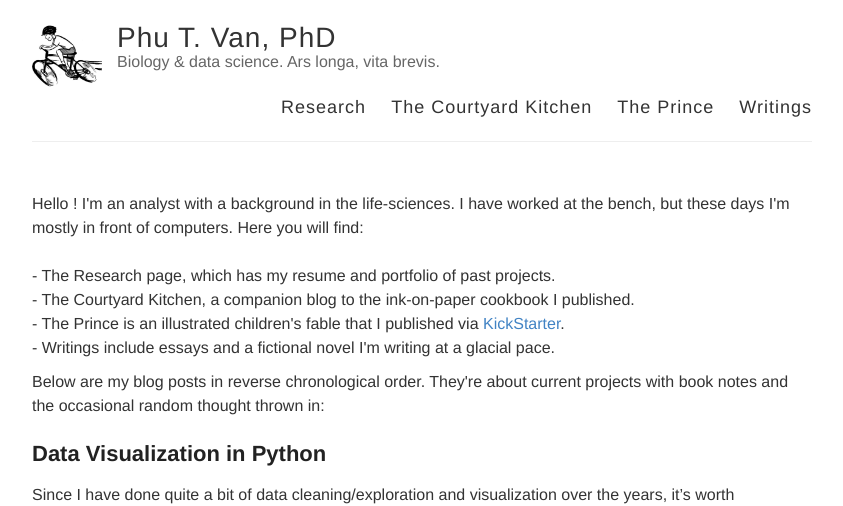
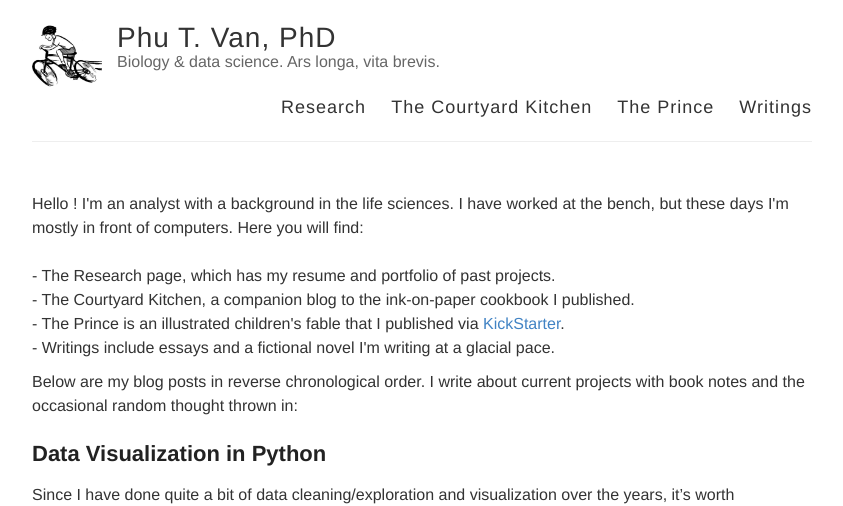
Before and after one commit to ptvan/ptvan.github.io, a Jekyll site: the page built from index.html, in a window 1280 px wide and 900 px high. Shown: the top 506 px of the window, without its empty margins (218-1061 px from the left). Built offline with Jekyll 4.4.1, drawn with Linux system fonts in a browser that asks for light colours.

Commit message:
minor text updates

```diff
--- a/index.html
+++ b/index.html
@@ -2,14 +2,14 @@
 layout: default
 ---
 
-Hello ! I'm an analyst with a background in the life-sciences. I have worked at the bench, but these days I'm mostly in front of computers. Here you will find:
+Hello ! I'm an analyst with a background in the life sciences. I have worked at the bench, but these days I'm mostly in front of computers. Here you will find:
 <br>
 <br>- The Research page, which has my resume and portfolio of past projects.
 <br>- The Courtyard Kitchen, a companion blog to the ink-on-paper cookbook I published.
 <br>- The Prince is an illustrated children's fable that I published via <a href="https://www.kickstarter.com/projects/1823550875/the-prince-an-illustrated-childrens-book">KickStarter</a>.
 <br>- Writings include essays and a fictional novel I'm writing at a glacial pace.
 
-<p>Below are my blog posts in reverse chronological order. They're about current projects with book notes and the occasional random thought thrown in:
+<p>Below are my blog posts in reverse chronological order. I write about current projects with book notes and the occasional random thought thrown in:
 
 <div class="posts">
   {% for post in site.posts %}
```
